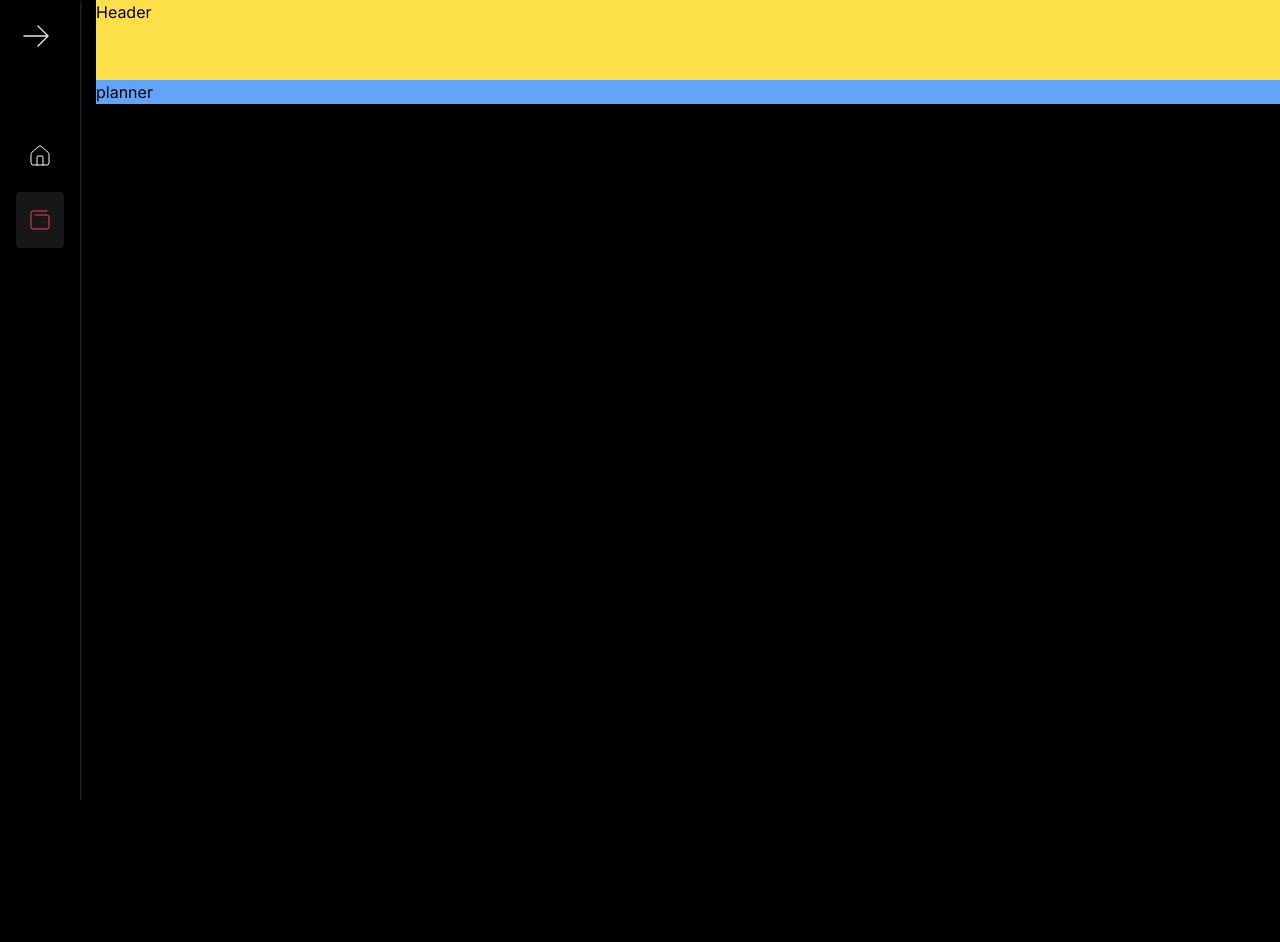
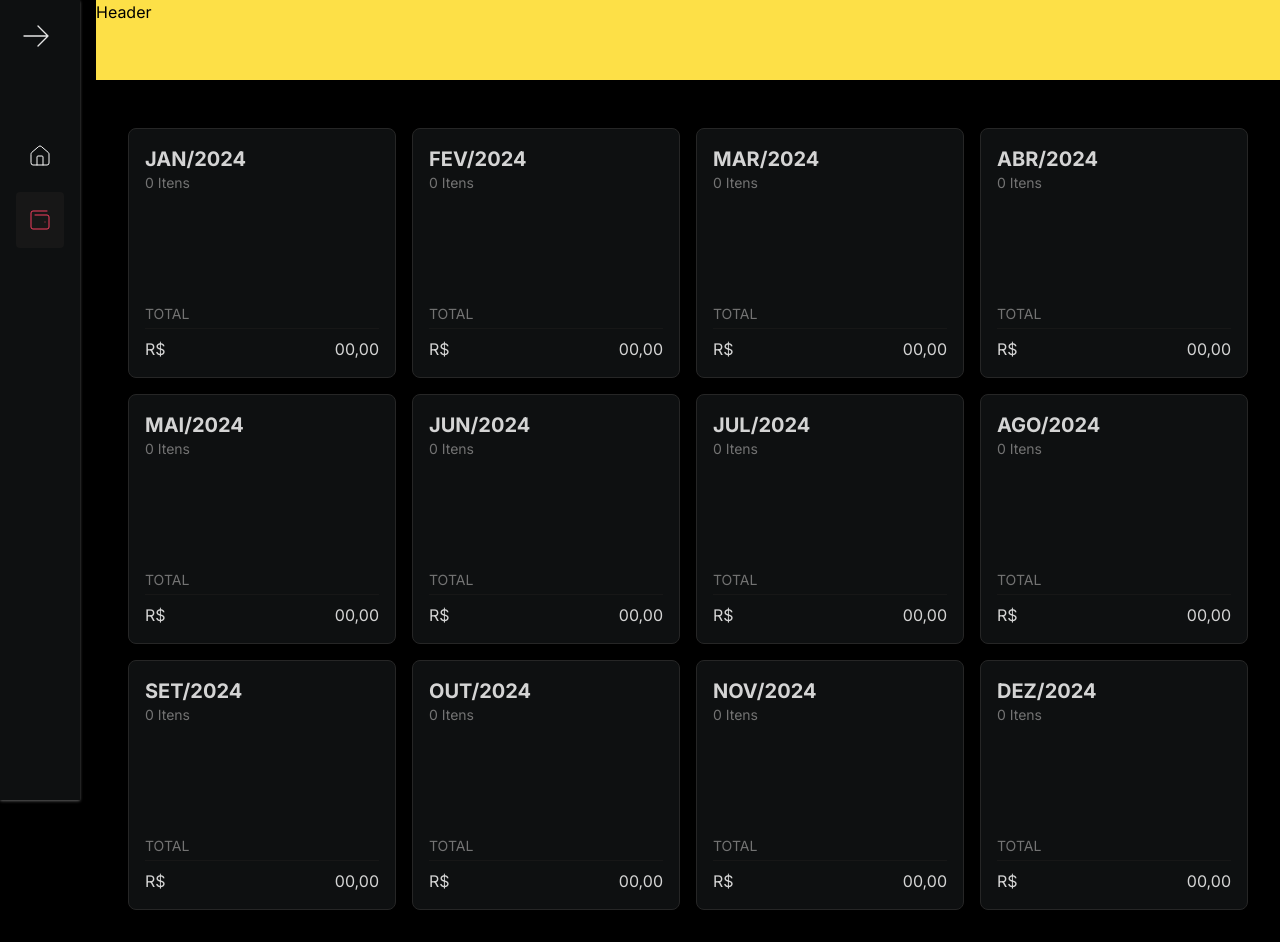
Before and after one commit to naiandersonb/planner, a Next.js app: page /planner in a window 1280 px wide. Before the commit the page ends 800 px from the top, so only its background shows below. Built offline with nearby package versions, Linux system fonts and the light colour scheme.

Commit message:
cards de meses

```diff
--- /dev/null
+++ b/src/app/planner/month/[month_id]/page.tsx
@@ -0,0 +1,10 @@
+import Link from "next/link";
+
+export default function MonthDetail() {
+  return (
+    <div>
+      <Link href='/planner'>Back</Link>
+      detalhes do mês
+    </div>
+  );
+}
--- a/src/app/planner/page.tsx
+++ b/src/app/planner/page.tsx
@@ -1,23 +1,37 @@
-'use client'
+"use client";
 
-import { useMemo, useState } from "react"
+import { monthsList } from "@/components/finance-planner/months-list";
+import Link from "next/link";
 
 export default function PlannerPage() {
-  const [isOpen, setIsOpen] = useState(false)
+  return (
+    <>
+      <div className="min-h-[80vh] w-full p-8">
+        <section className="grid lg:grid-cols-4 md:grid-cols-3 sm:grid-cols-2 grid-cols-1 gap-4 mt-4 max">
+          {monthsList.map((month) => (
+            <Link key={month.slug} href={`/planner/month/${month.slug}`}>
+              <article className="w-full h-[250px] border border-neutral-800 rounded-lg text-neutral-300 flex flex-col justify-between p-4 cursor-pointer hover:border-rose-500/50 bg-dark-secondary">
+                <header>
+                  <h2 className="font-bold text-xl uppercase">{`${
+                    month.slug
+                  }/${new Date().getFullYear()}`}</h2>
+                  <p className="text-sm text-neutral-500">0 Itens</p>
+                </header>
 
-  const onToggle =() => setIsOpen(prev => !prev)
-
-
-  const { content, sidebar } = useMemo(() => {
-    const sidebar = isOpen? "max-w-[280px]" : "max-w-[70px]"
-    const content = isOpen? "ml-[280px]" : "ml-[70px]"
-
-    return { sidebar, content }
-  }, [isOpen])
-
-  return(
-    <>
-      <p>planner</p>
+                <footer className="flex divide-y divide-neutral-900 flex-col">
+                  <h3 className="text-neutral-500 uppercase mb-1 text-sm">
+                    Total
+                  </h3>
+                  <div className="pt-2 flex items-center justify-between">
+                    <span>R$</span>
+                    <span>00,00</span>
+                  </div>
+                </footer>
+              </article>
+            </Link>
+          ))}
+        </section>
+      </div>
     </>
-  )
+  );
 }
--- a/src/components/app-layout/index.tsx
+++ b/src/components/app-layout/index.tsx
@@ -43,7 +43,7 @@ export function AppLayout({ children }: AppLayoutProps) {
       <section className={`flex-1 col-span-10 ${content}`}>
         <header className="bg-yellow-300 w-full h-20">Header</header>
 
-        <section className="bg-blue-400 w-full h-full">{children}</section>
+        <section>{children}</section>
       </section>
     </>
   );
--- /dev/null
+++ b/src/components/finance-planner/months-list/index.tsx
@@ -0,0 +1,14 @@
+export const monthsList = [
+  { name: 'Janeiro', slug: 'jan' },
+  { name: 'Fevereiro', slug: 'fev' },
+  { name: 'Março', slug: 'mar' },
+  { name: 'Abril', slug: 'abr' },
+  { name: 'Maio', slug: 'mai' },
+  { name: 'Junho', slug: 'jun' },
+  { name: 'Julho', slug: 'jul' },
+  { name: 'Agosto', slug: 'ago' },
+  { name: 'Setembro', slug: 'set' },
+  { name: 'Outubro', slug: 'out' },
+  { name: 'Novembro', slug: 'nov' },
+  { name: 'Dezembro', slug: 'dez' }
+];
--- a/src/components/sidebar/sidebar-container/index.tsx
+++ b/src/components/sidebar/sidebar-container/index.tsx
@@ -52,7 +52,7 @@ export function SidebarContainer({
       variants={containerVariants}
       animate={containerControls}
       initial="close"
-      className="bg-dark-primary md:flex hidden flex-col z-10 gap-8 p-4 absolute top-0 left-0 h-full shadow shadow-neutral-600"
+      className="bg-dark-secondary md:flex hidden flex-col z-10 gap-8 p-4 fixed top-0 left-0 h-full shadow shadow-neutral-600"
     >
       <div className="flex flex-row w-full justify-between place-items-center">
         {isOpen && logo}
```
